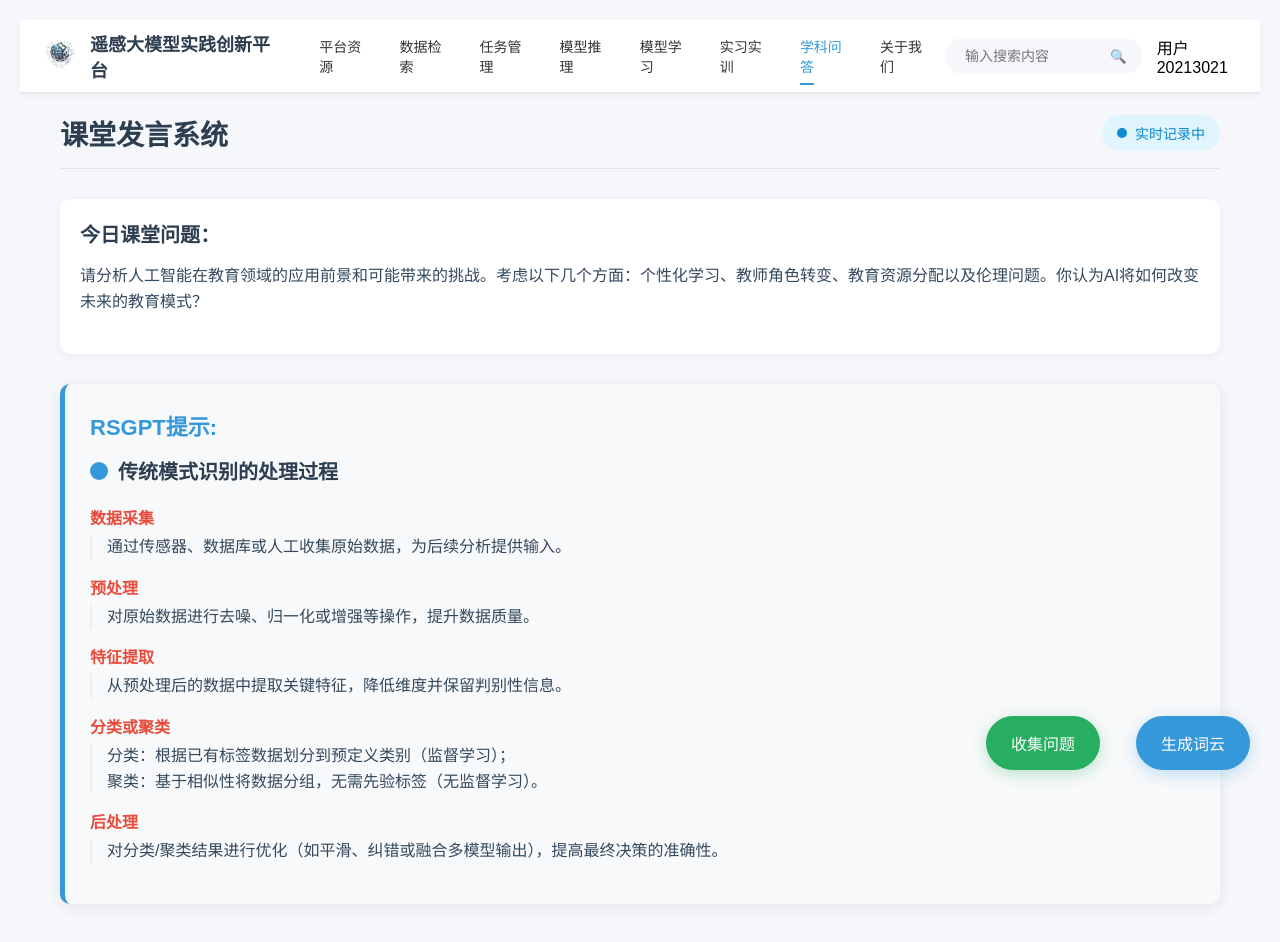
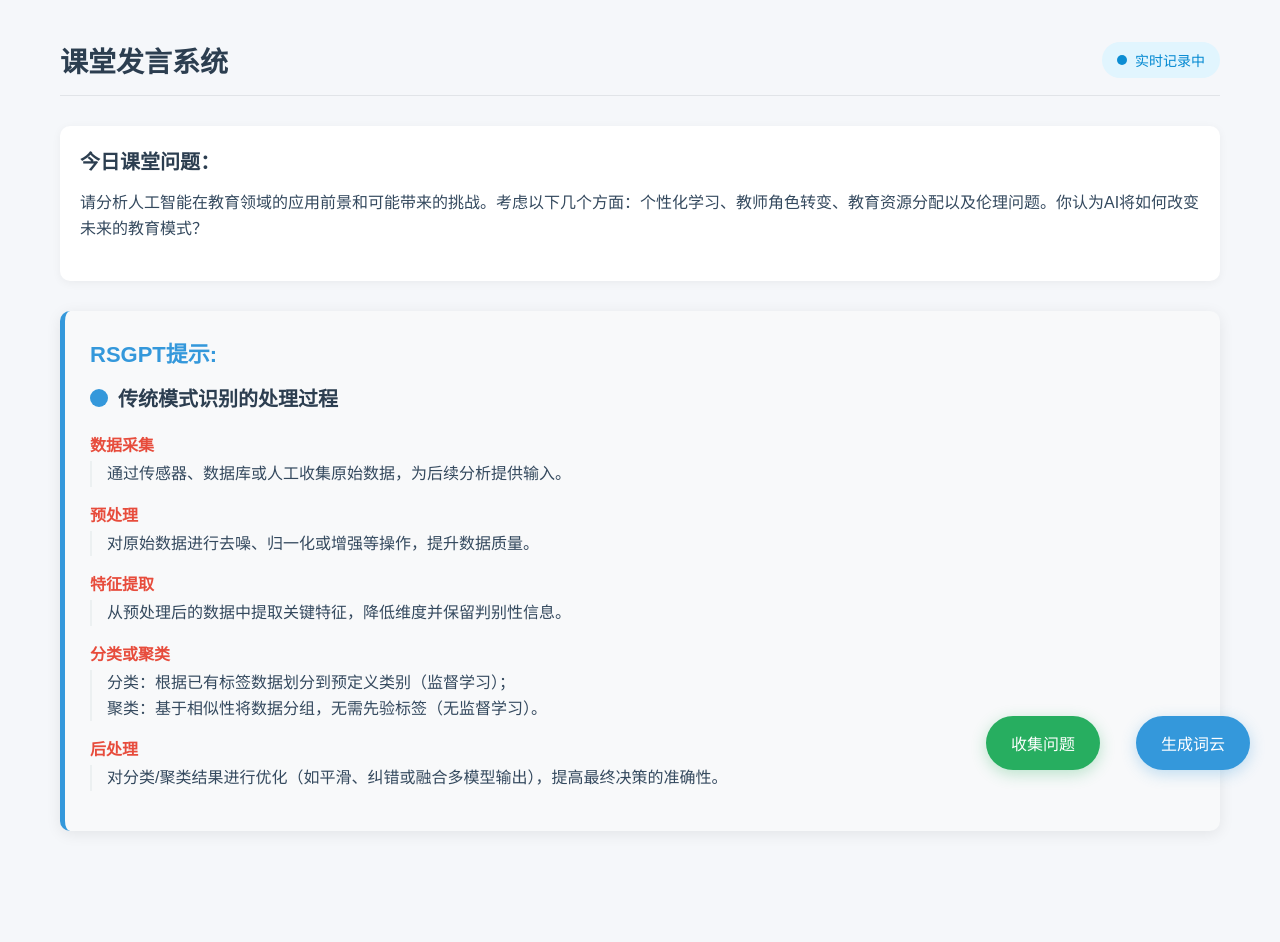
Before and after one commit to flyaway-hhy/page1, a plain HTML site: page index.html in a window 1280 px wide. After the commit the page ends 871 px from the top, so only its background shows below. Drawn offline with Linux system fonts and the light colour scheme.

Commit message:
Update index.html

```diff
--- a/index.html
+++ b/index.html
@@ -560,31 +560,7 @@
     </style>
 </head>
 <body>
-    <div class="top-nav">
-        <div class="nav-left">
-            <img src="avatars/logo.jpg" alt="平台logo" class="platform-logo">
-            <div class="platform-title">遥感大模型实践创新平台</div>
-            <ul class="nav-menu">
-                <li><a href="#">平台资源</a></li>
-                <li><a href="#">数据检索</a></li>
-                <li><a href="#">任务管理</a></li>
-                <li><a href="#">模型推理</a></li>
-                <li><a href="#">模型学习</a></li>
-                <li><a href="#">实习实训</a></li>
-                <li><a href="#" class="active">学科问答</a></li>
-                <li><a href="#">关于我们</a></li>
-            </ul>
-        </div>
-        <div class="nav-right">
-            <div class="search-box">
-                <input type="text" placeholder="输入搜索内容">
-                <button>🔍</button>
-            </div>
-            <div class="user-info">
-                <span>用户20213021</span>
-            </div>
-        </div>
-    </div>
+
 
     <div class="container">
         <header>
```
